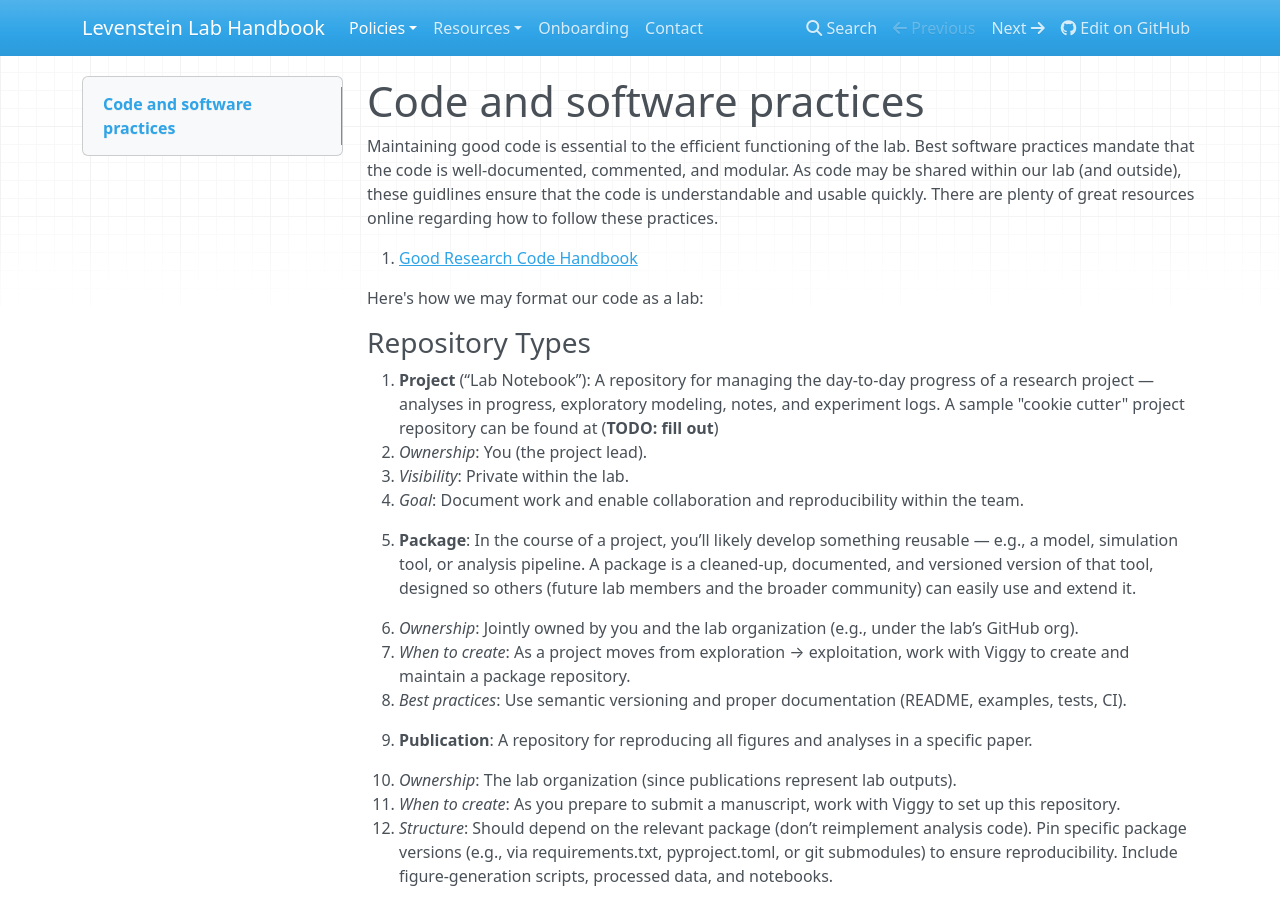
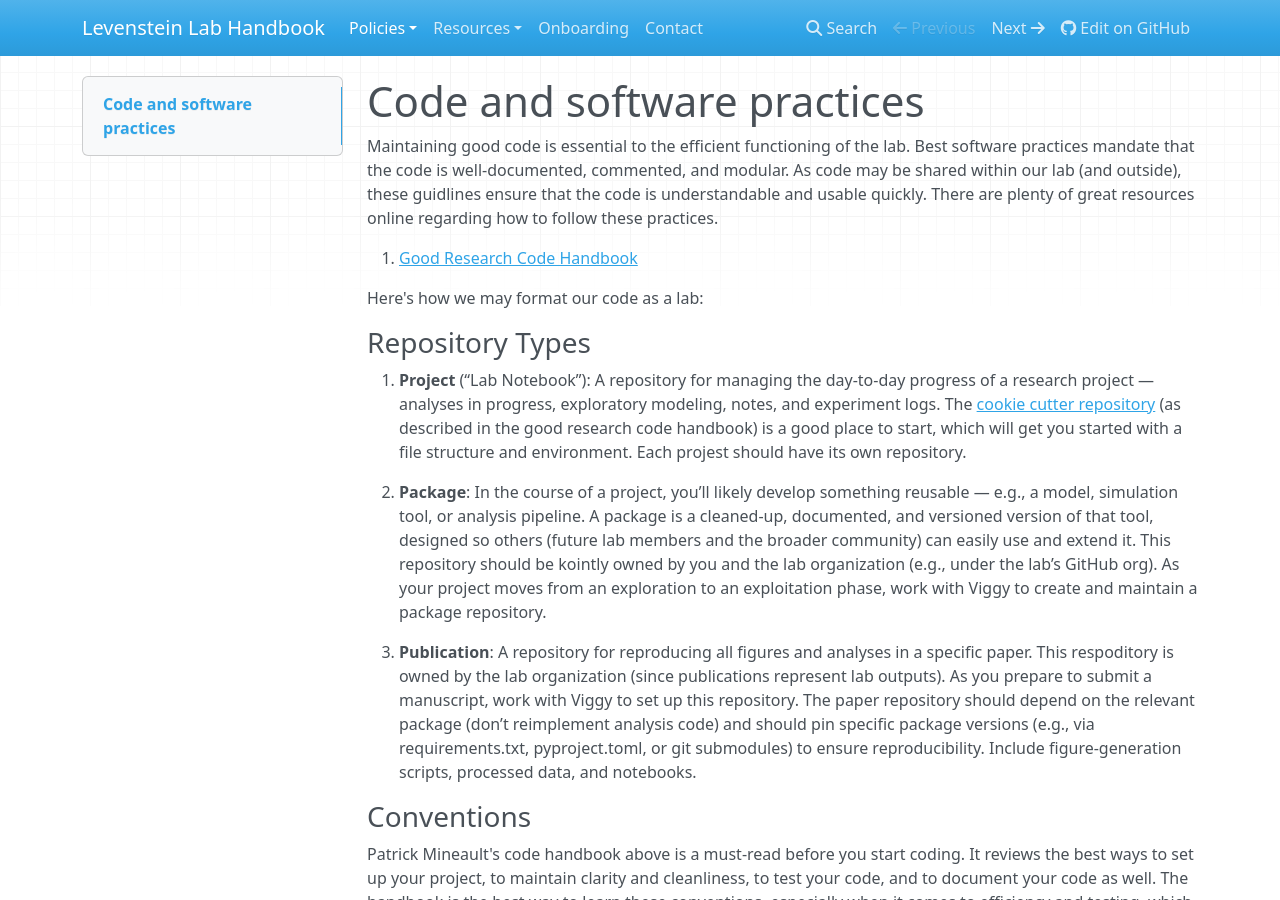
Before and after one commit to LevensteinLab/Lab-Handbook, an MkDocs documentation site: the page built from docs/Policies/code_software.md, in a window 1280 px wide and 900 px high. Built offline with MkDocs 1.6.1, drawn with Linux system fonts in a browser that asks for light colours; nearby versions of some CDN libraries.

Commit message:
Revise repository types in code software policy
Updated the descriptions and ownership details for project, package, and publication repositories in the code software policy document.

```diff
--- a/docs/Policies/code_software.md
+++ b/docs/Policies/code_software.md
@@ -7,22 +7,11 @@ Here's how we may format our code as a lab:
 
 ### Repository Types
 
-1. **Project** (“Lab Notebook”): A repository for managing the day-to-day progress of a research project — analyses in progress, exploratory modeling, notes, and experiment logs. A sample "cookie cutter" project repository can be found at (**TODO: fill out**)
-* *Ownership*: You (the project lead).
-* *Visibility*: Private within the lab.
-* *Goal*: Document work and enable collaboration and reproducibility within the team.
+1. **Project** (“Lab Notebook”): A repository for managing the day-to-day progress of a research project — analyses in progress, exploratory modeling, notes, and experiment logs. The [cookie cutter repository](https://github.com/LevensteinLab/pat-cookiecutter) (as described in the good research code handbook) is a good place to start, which will get you started with a file structure and environment. Each projest should have its own repository.
 
+2. **Package**: In the course of a project, you’ll likely develop something reusable — e.g., a model, simulation tool, or analysis pipeline. A package is a cleaned-up, documented, and versioned version of that tool, designed so others (future lab members and the broader community) can easily use and extend it. This repository should be kointly owned by you and the lab organization (e.g., under the lab’s GitHub org). As your project moves from an exploration to an exploitation phase, work with Viggy to create and maintain a package repository.
 
-2. **Package**: In the course of a project, you’ll likely develop something reusable — e.g., a model, simulation tool, or analysis pipeline. A package is a cleaned-up, documented, and versioned version of that tool, designed so others (future lab members and the broader community) can easily use and extend it.
-* *Ownership*: Jointly owned by you and the lab organization (e.g., under the lab’s GitHub org).
-* *When to create*: As a project moves from exploration → exploitation, work with Viggy to create and maintain a package repository.
-* *Best practices*: Use semantic versioning and proper documentation (README, examples, tests, CI).
-
-
-3. **Publication**: A repository for reproducing all figures and analyses in a specific paper.
-* *Ownership*: The lab organization (since publications represent lab outputs).
-* *When to create*: As you prepare to submit a manuscript, work with Viggy to set up this repository.
-* *Structure*: Should depend on the relevant package (don’t reimplement analysis code). Pin specific package versions (e.g., via requirements.txt, pyproject.toml, or git submodules) to ensure reproducibility. Include figure-generation scripts, processed data, and notebooks.
+3. **Publication**: A repository for reproducing all figures and analyses in a specific paper. This respoditory is owned by the lab organization (since publications represent lab outputs). As you prepare to submit a manuscript, work with Viggy to set up this repository. The paper repository should depend on the relevant package (don’t reimplement analysis code) and should pin specific package versions (e.g., via requirements.txt, pyproject.toml, or git submodules) to ensure reproducibility. Include figure-generation scripts, processed data, and notebooks.
 
 ### Conventions
 Patrick Mineault's code handbook above is a must-read before you start coding. It reviews the best ways to set up your project, to maintain clarity and cleanliness, to test your code, and to document your code as well. The handbook is the best way to learn these conventions, especially when it comes to efficiency and testing, which rely on great examples. However a few helpful tips to get you started in the right direction
```
